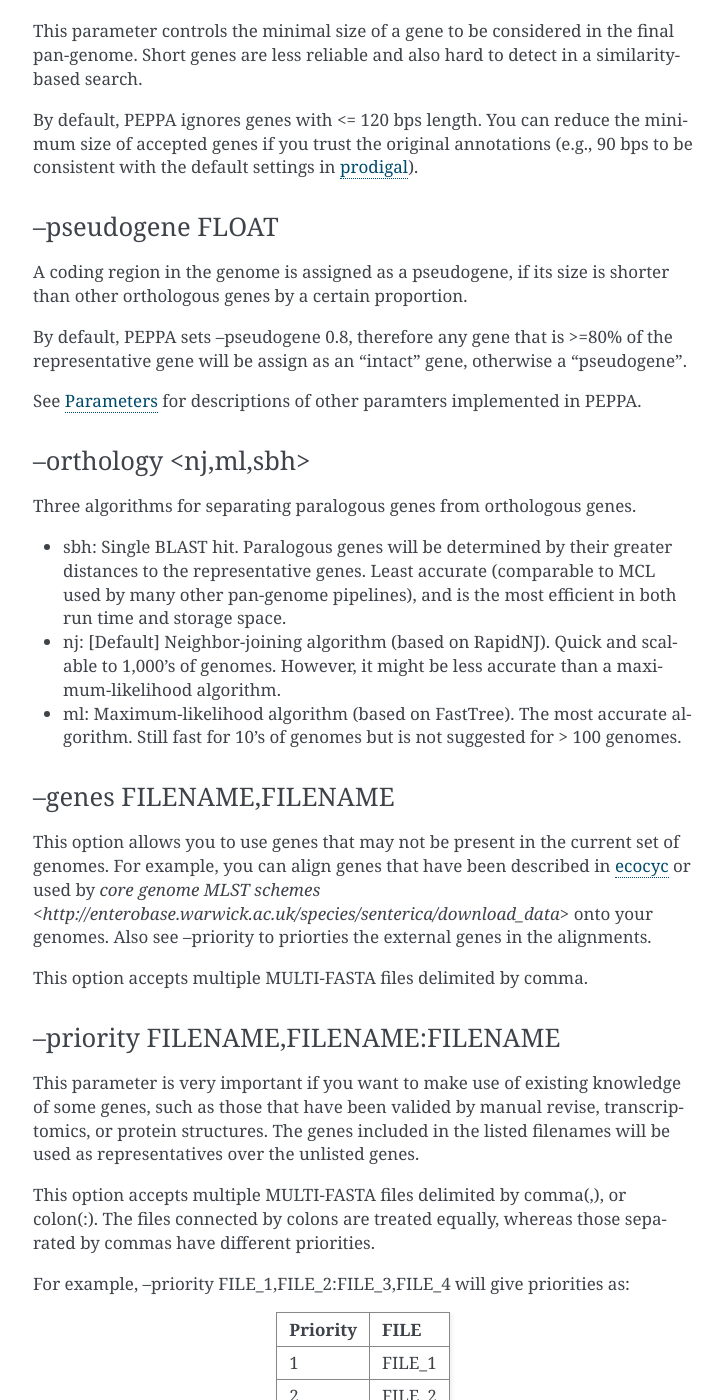
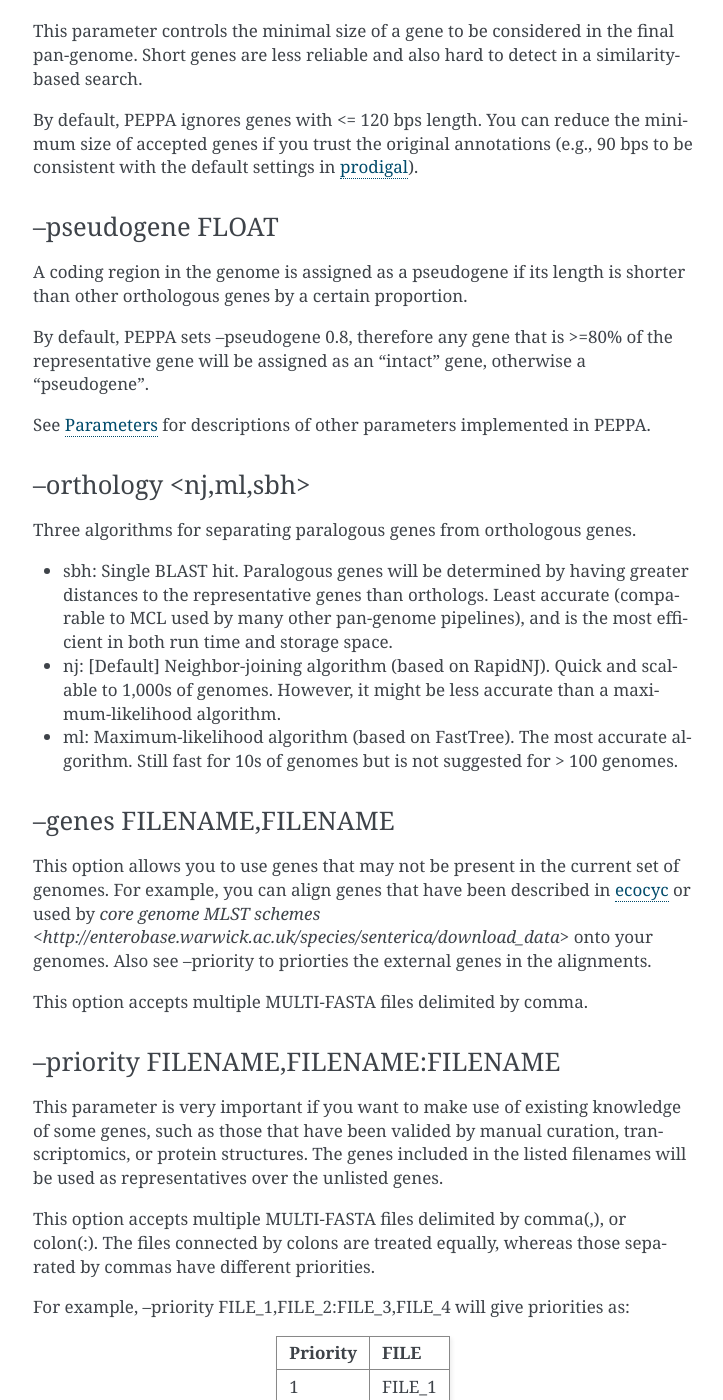
Before and after one commit to zheminzhou/PEPPAN, a Sphinx documentation site: the page built from docs/source/usage/quickstart.rst, in a window 1280 px wide and 1400 px high, scrolled down 1251 px. Shown: the whole window, without its empty margins (387-1110 px from the left). Built offline with Sphinx 7.4.7, drawn with Linux system fonts in a browser that asks for light colours; some of the changed text lies outside the part shown.

Commit message:
Update quickstart.rst

```diff
--- a/docs/source/usage/quickstart.rst
+++ b/docs/source/usage/quickstart.rst
@@ -52,19 +52,19 @@ By default, PEPPA ignores genes with <= 120 bps length. You can reduce the minim
 
 --pseudogene FLOAT
 -------------------------
-A coding region in the genome is assigned as a pseudogene, if its size is shorter than other orthologous genes by a certain proportion.
+A coding region in the genome is assigned as a pseudogene if its length is shorter than other orthologous genes by a certain proportion.
 
-By default, PEPPA sets --pseudogene 0.8, therefore any gene that is >=80% of the representative gene will be assign as an "intact" gene, otherwise a "pseudogene".
+By default, PEPPA sets --pseudogene 0.8, therefore any gene that is >=80% of the representative gene will be assigned as an "intact" gene, otherwise a "pseudogene".
 
-See `Parameters <parameters.rst>`_ for descriptions of other paramters implemented in PEPPA.
+See `Parameters <parameters.rst>`_ for descriptions of other parameters implemented in PEPPA.
 
 --orthology <nj,ml,sbh>
 -------------------------
 Three algorithms for separating paralogous genes from orthologous genes.
 
-* sbh: Single BLAST hit. Paralogous genes will be determined by their greater distances to the representative genes. Least accurate (comparable to MCL used by many other pan-genome pipelines), and is the most efficient in both run time and storage space.
-* nj: [Default] Neighbor-joining algorithm (based on RapidNJ). Quick and scalable to 1,000's of genomes. However, it might be less accurate than a maximum-likelihood algorithm.
-* ml: Maximum-likelihood algorithm (based on FastTree). The most accurate algorithm. Still fast for 10's of genomes but is not suggested for > 100 genomes.
+* sbh: Single BLAST hit. Paralogous genes will be determined by having greater distances to the representative genes than orthologs. Least accurate (comparable to MCL used by many other pan-genome pipelines), and is the most efficient in both run time and storage space.
+* nj: [Default] Neighbor-joining algorithm (based on RapidNJ). Quick and scalable to 1,000s of genomes. However, it might be less accurate than a maximum-likelihood algorithm.
+* ml: Maximum-likelihood algorithm (based on FastTree). The most accurate algorithm. Still fast for 10s of genomes but is not suggested for > 100 genomes.
 
 --genes FILENAME,FILENAME
 -------------------------
@@ -74,7 +74,7 @@ This option accepts multiple MULTI-FASTA files delimited by comma.
 
 --priority FILENAME,FILENAME:FILENAME
 ----------------------------------------
-This parameter is very important if you want to make use of existing knowledge of some genes, such as those that have been valided by manual revise, transcriptomics, or protein structures. The genes included in the listed filenames will be used as representatives over the unlisted genes.
+This parameter is very important if you want to make use of existing knowledge of some genes, such as those that have been valided by manual curation, transcriptomics, or protein structures. The genes included in the listed filenames will be used as representatives over the unlisted genes.
 
 This option accepts multiple MULTI-FASTA files delimited by comma(,), or colon(:). The files connected by colons are treated equally, whereas those separated by commas have different priorities.
 
```
Also changed, not shown: other parts of docs/source/usage/quickstart.rst (+2 -2 lines).
